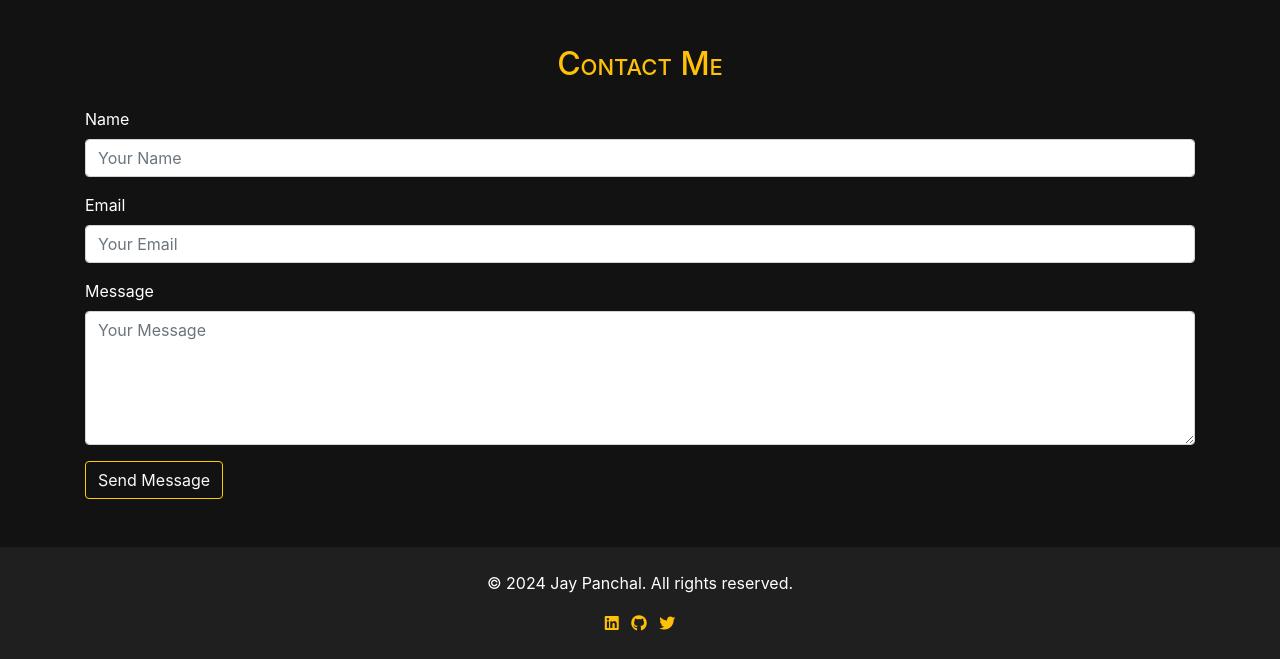
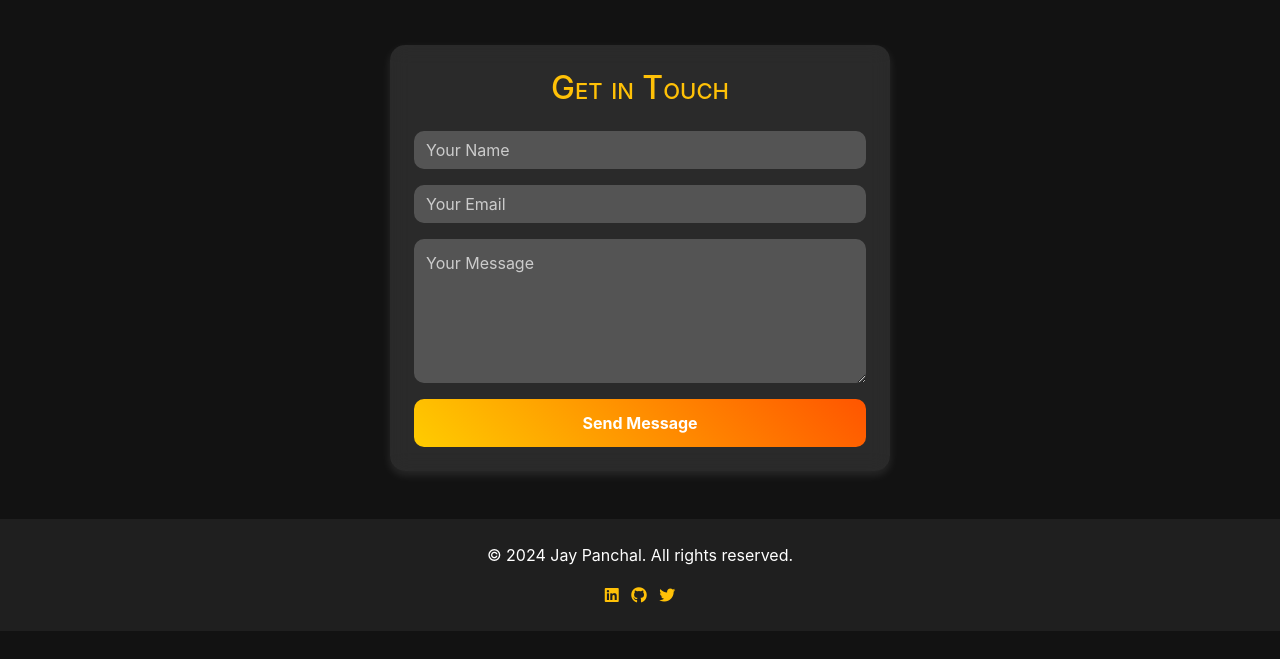
Before and after one commit to Jaypanchal00/Jay_porfoilio, a plain HTML site: page unique.html in a window 1280 px wide. Shown: the part 2830-3489 px from the top of the page. After the commit the page ends 3461 px from the top, so only its background shows below. Drawn offline with nearby package versions, Linux system fonts and the light colour scheme.

Commit message:
Contact Changes

```diff
--- a/unique.html
+++ b/unique.html
@@ -193,6 +193,46 @@
             color: red;
 
         }
+
+        .contact-card {
+        background: rgba(255, 255, 255, 0.1);
+        backdrop-filter: blur(10px);
+        border-radius: 15px;
+        padding: 20px;
+        max-width: 500px;
+        margin: auto;
+        box-shadow: 0px 4px 10px rgba(255, 255, 255, 0.1);
+    }
+
+    /* Input Fields */
+    .custom-input {
+        background: rgba(255, 255, 255, 0.2);
+        border: none;
+        border-radius: 10px;
+        padding: 12px;
+        color: white;
+        margin-bottom: 15px;
+    }
+
+    .custom-input::placeholder {
+        color: rgba(255, 255, 255, 0.7);
+    }
+
+    /* Submit Button */
+    .btn-glow {
+        background: linear-gradient(45deg, #ffcc00, #ff5500);
+        color: white;
+        font-weight: bold;
+        border: none;
+        border-radius: 10px;
+        padding: 12px;
+        transition: 0.3s;
+    }
+
+    .btn-glow:hover {
+        box-shadow: 0px 0px 10px rgba(255, 200, 0, 0.8);
+        transform: scale(1.05);
+    }
     </style>
 </head>
 
@@ -390,25 +430,24 @@
         </div>
     </section>
 
-    <!-- Contact Section -->
-    <section id="contact" class="container my-5">
-        <h2 class="text-center text-warning" style="font-variant: small-caps;">Contact Me</h2>
+   <!-- Contact Section -->
+<section id="contact" class="container my-5">
+    <div class="contact-card p-4">
+        <h2 class="text-center text-warning" style="font-variant: small-caps;">Get in Touch</h2>
         <form class="mt-4">
             <div class="form-group">
-                <label for="name">Name</label>
-                <input type="text" class="form-control" id="name" placeholder="Your Name">
+                <input type="text" class="form-control custom-input" id="name" placeholder="Your Name">
             </div>
             <div class="form-group">
-                <label for="email">Email</label>
-                <input type="email" class="form-control" id="email" placeholder="Your Email">
+                <input type="email" class="form-control custom-input" id="email" placeholder="Your Email">
             </div>
             <div class="form-group">
-                <label for="message">Message</label>
-                <textarea class="form-control" id="message" rows="5" placeholder="Your Message"></textarea>
+                <textarea class="form-control custom-input" id="message" rows="5" placeholder="Your Message"></textarea>
             </div>
-            <button type="submit" class="btn btn-outline-light">Send Message</button>
+            <button type="submit" class="btn btn-glow btn-block">Send Message</button>
         </form>
-    </section>
+    </div>
+</section>
 
     <!-- Footer -->
     <footer class="text-center text-white py-4">
```
